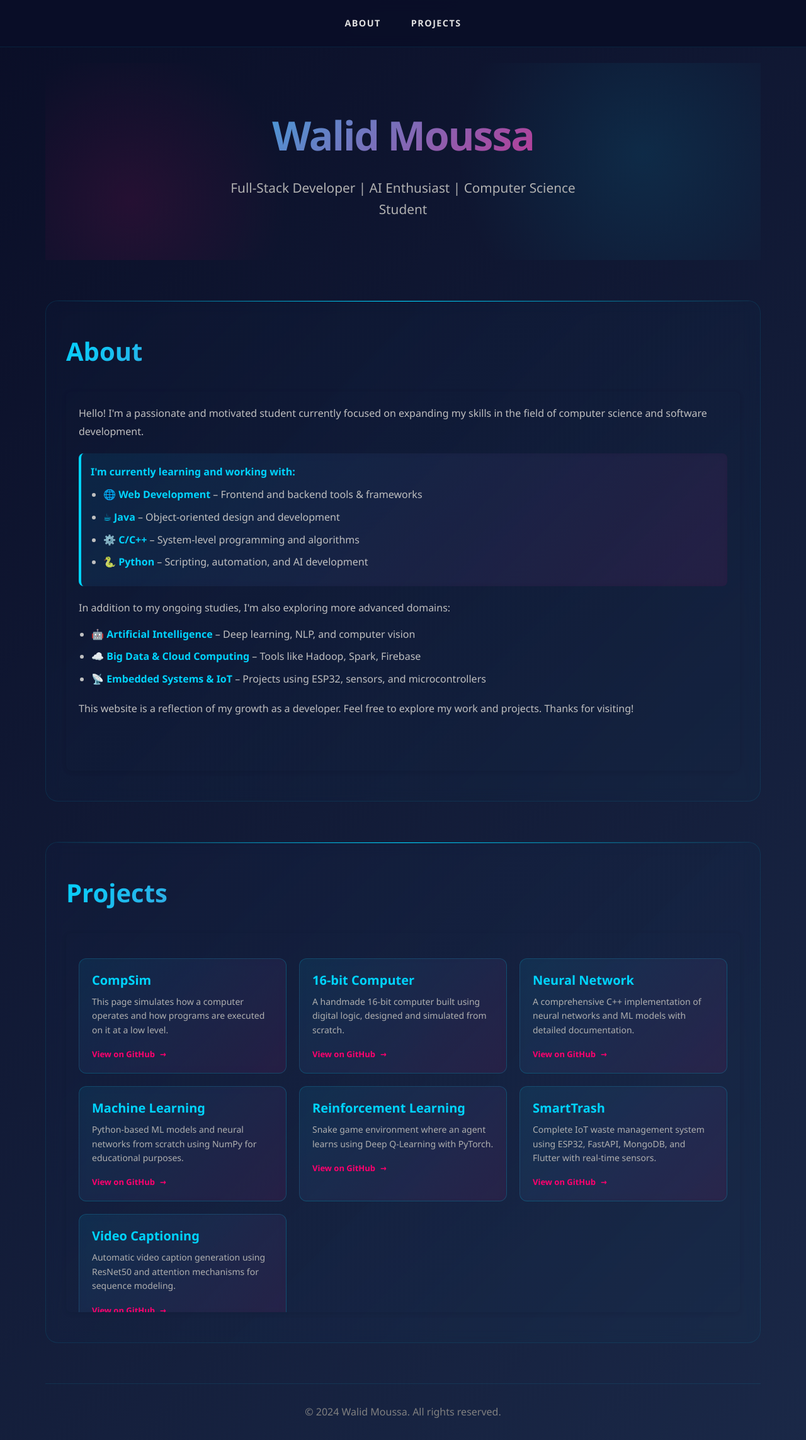
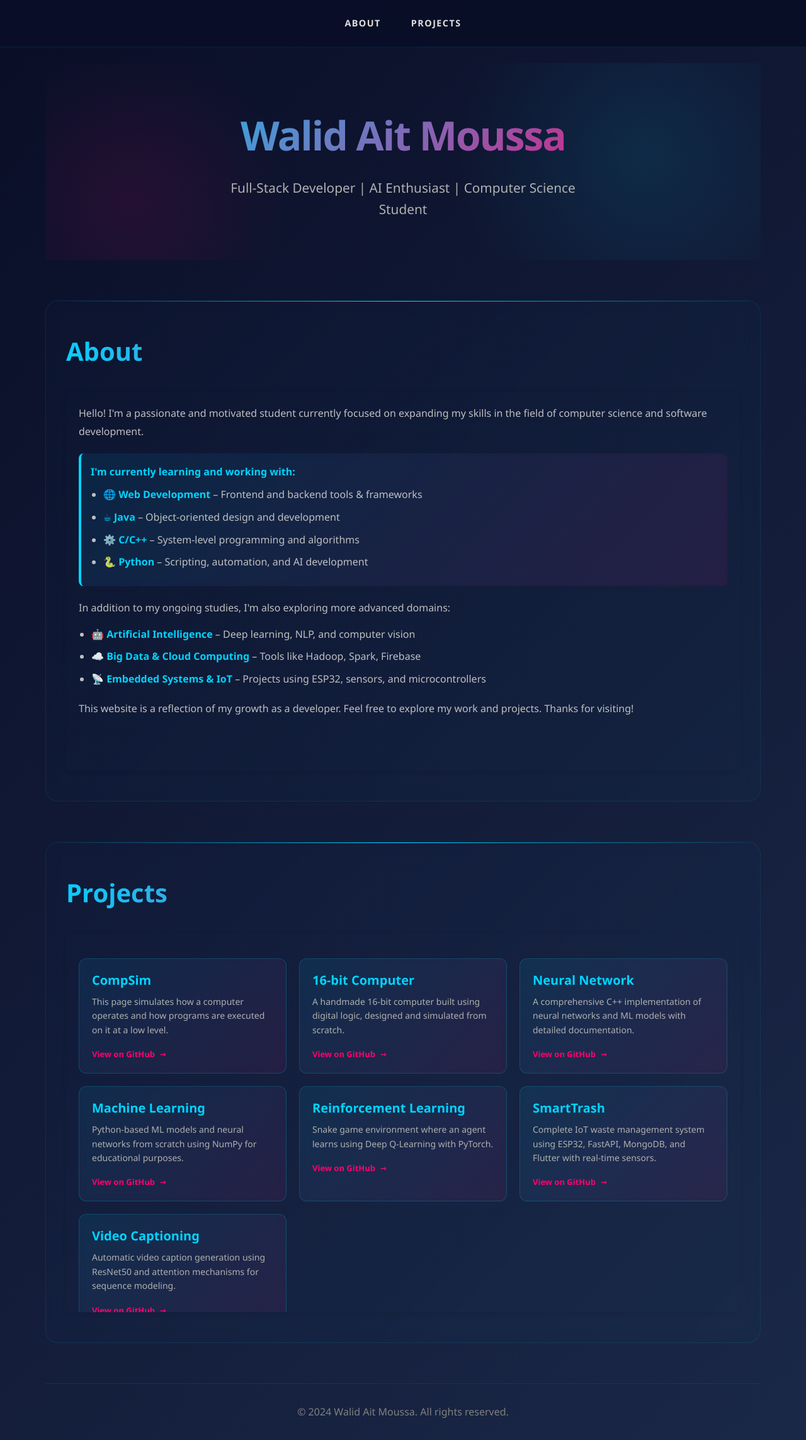
Before and after one commit to walid-moussa55/wam55, a plain HTML site: page index.html in a window 1280 px wide. Shown: the whole page at 63% size. Drawn offline with Linux system fonts and the light colour scheme.

Commit message:
update page

```diff
--- a/index.html
+++ b/index.html
@@ -3,7 +3,7 @@
 <head>
     <meta charset="UTF-8">
     <meta name="viewport" content="width=device-width, initial-scale=1.0">
-    <title>Walid Moussa - Developer & AI Enthusiast</title>
+    <title>Walid Ait Moussa - Developer & AI Enthusiast</title>
     <link rel="stylesheet" href="./styles/style.css">
 </head>
 <body>
@@ -18,7 +18,7 @@
     <div class="container">
         <!-- Header Section -->
         <header>
-            <h1>Walid Moussa</h1>
+            <h1>Walid Ait Moussa</h1>
             <p>Full-Stack Developer | AI Enthusiast | Computer Science Student</p>
         </header>
 
@@ -40,7 +40,7 @@
 
         <!-- Footer Section -->
         <footer>
-            <p>&copy; 2024 Walid Moussa. All rights reserved.</p>
+            <p>&copy; 2024 Walid Ait Moussa. All rights reserved.</p>
         </footer>
     </div>
 </body>
```
